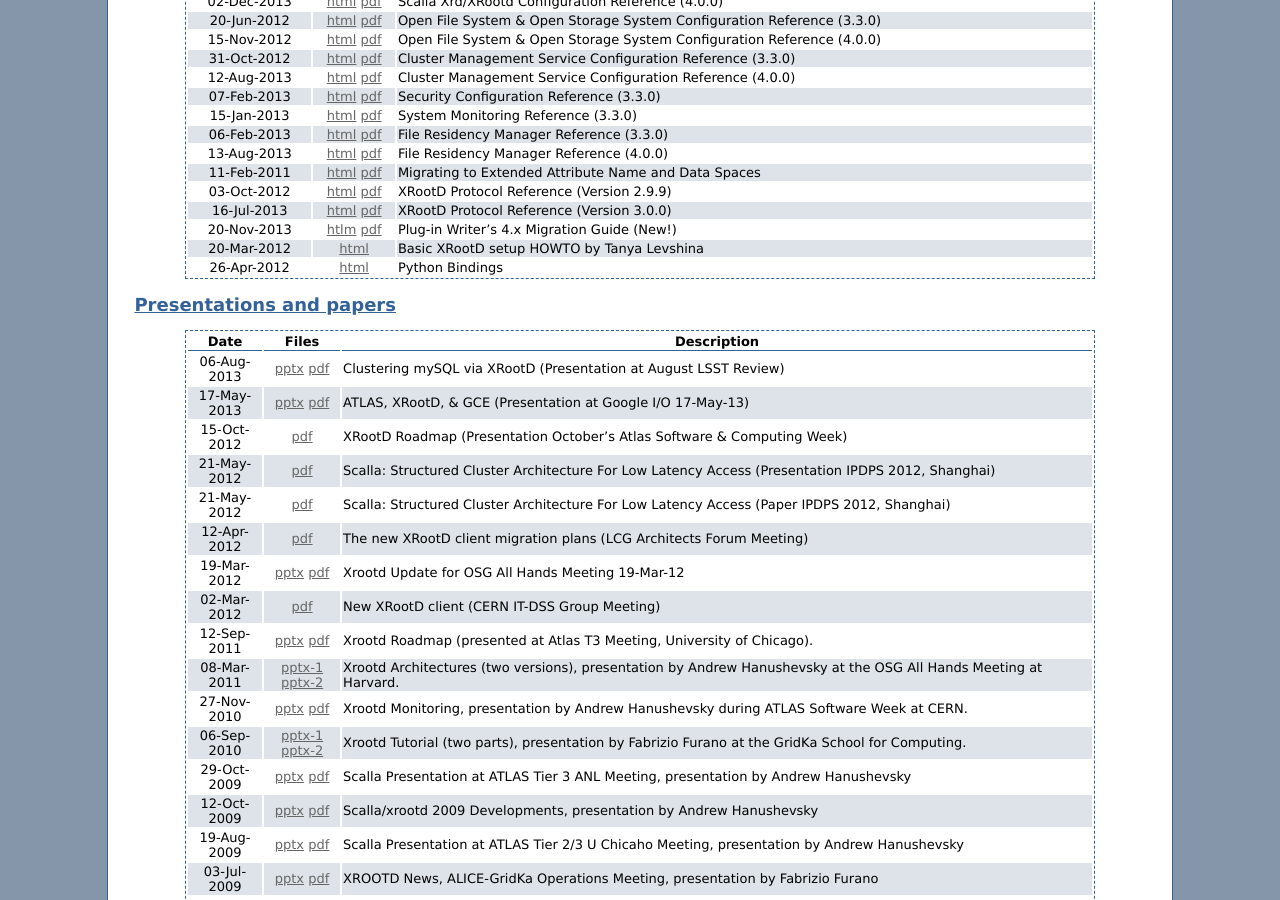
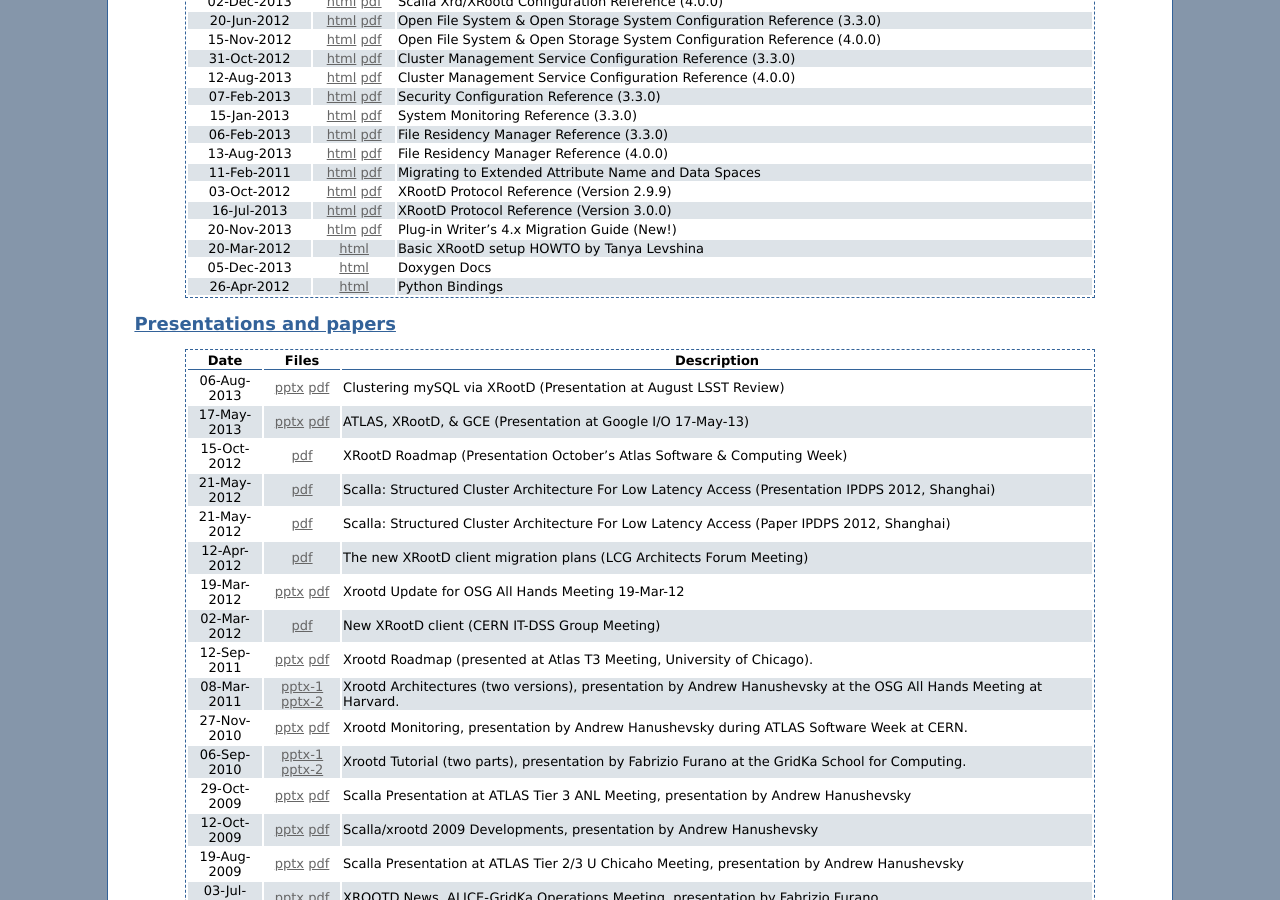
Before and after one commit to xrootd/xrootd-website, a Jekyll site: the page built from docs.md, in a window 1280 px wide and 900 px high, scrolled down 372 px. Built offline with Jekyll 4.4.1, drawn with Linux system fonts in a browser that asks for light colours; Markdown is read by kramdown in place of the engine named in the settings.

Commit message:
Add link to doxygen documentation

```diff
--- a/docs.md
+++ b/docs.md
@@ -33,6 +33,7 @@ Documentation
 |16-Jul-2013|[html](/doc/dev4/XRdv300.htm) [pdf](/doc/dev4/XRdv300.pdf)              |XRootD Protocol Reference (Version 3.0.0)                                     |
 |20-Nov-2013|[htlm](/doc/dev4/Plugin_Migration_v4.htm) [pdf](Plugin_Migration_v4.pdf)|Plug-in Writer's 4.x Migration Guide (New!)|
 |20-Mar-2012|[html](https://twiki.grid.iu.edu/bin/view/SoftwareTeam/HowToInstallXrootd)|Basic XRootD setup HOWTO by Tanya Levshina|
+|05-Dec-2013|[html](http://xrootd.org/doc/doxygen/current/html/annotated.html)|Doxygen Docs|
 |26-Apr-2012|[html](http://xrootd.org/doc/python/xrootd-python/)|Python Bindings|
 
 Presentations and papers
```
